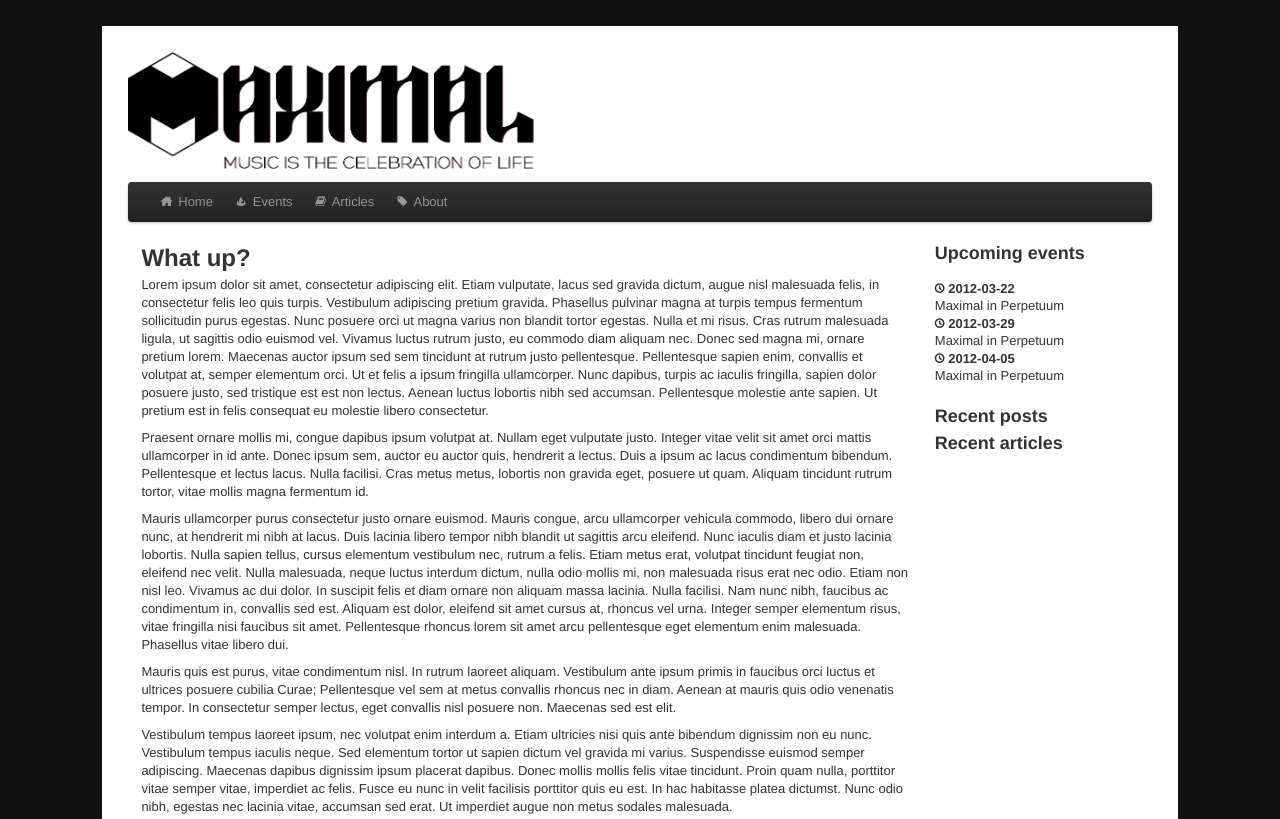
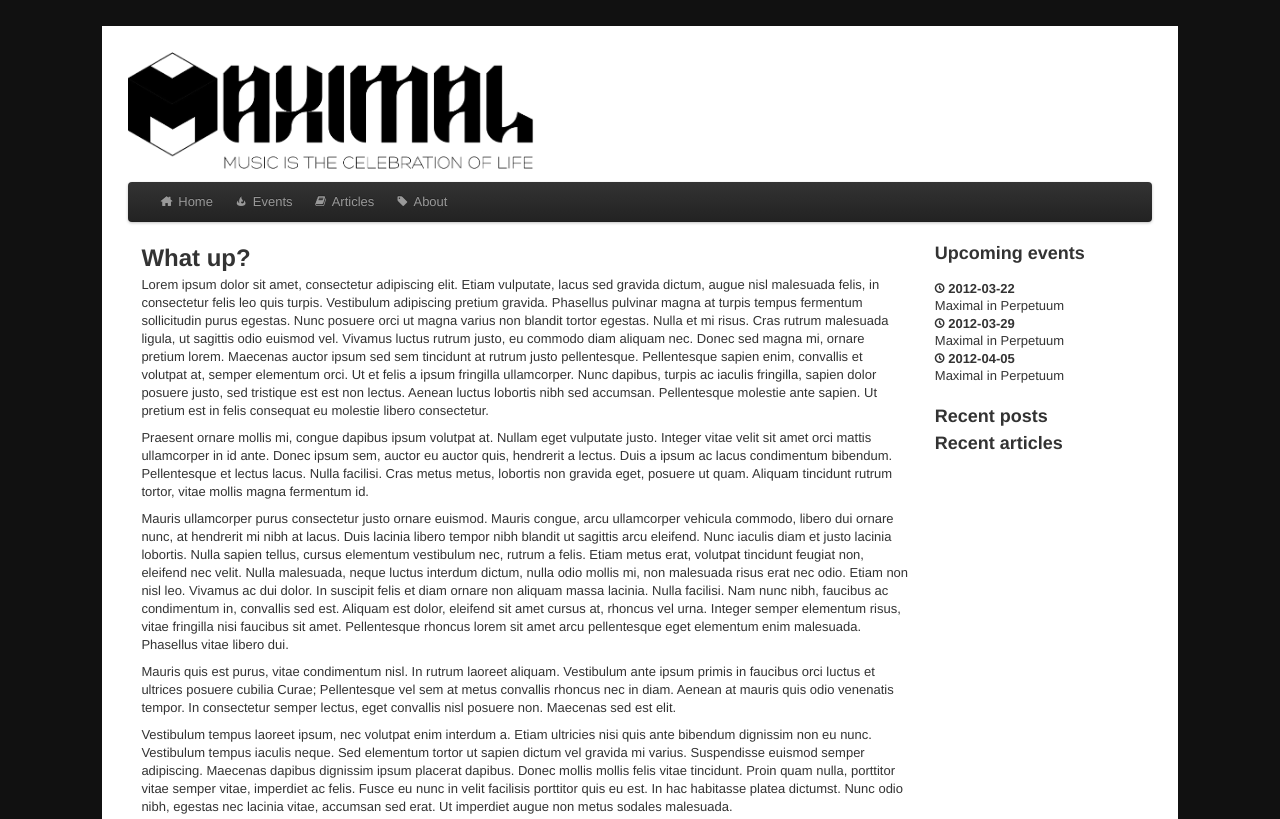
Before and after one commit to vinzenz/maximal, a plain HTML site: page index.html in a window 1280 px wide. Shown: the top 819 px of the page. Drawn offline with Linux system fonts and the light colour scheme.

Commit message:
Black logo without shadow

```diff
--- a/index.html
+++ b/index.html
@@ -16,7 +16,7 @@
 		<div id="page-wrap">
 				<!-- Logo - Headline - Menu -->
 				<div id="top-box">
-					<img src="img/maximal_logo_black_shadow_red.png">
+					<img src="img/maximal_logo_black.png">
 					<!-- Navigation -->
 					<div class="navbar">
 						<div class="navbar-inner">
```
Also changed, not shown: img/maximal_logo_black.png (added).
